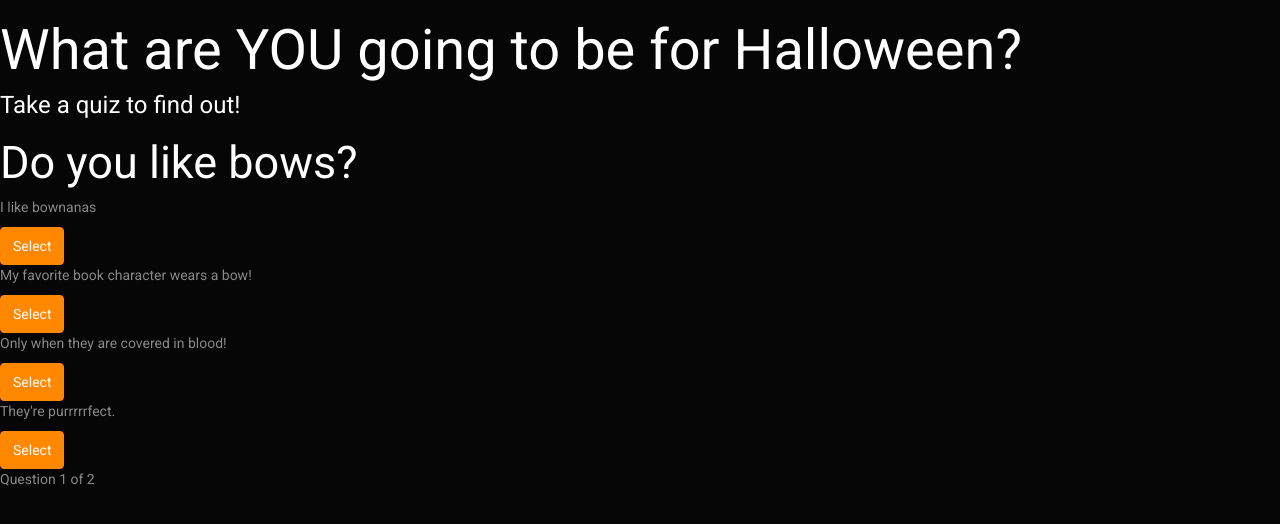
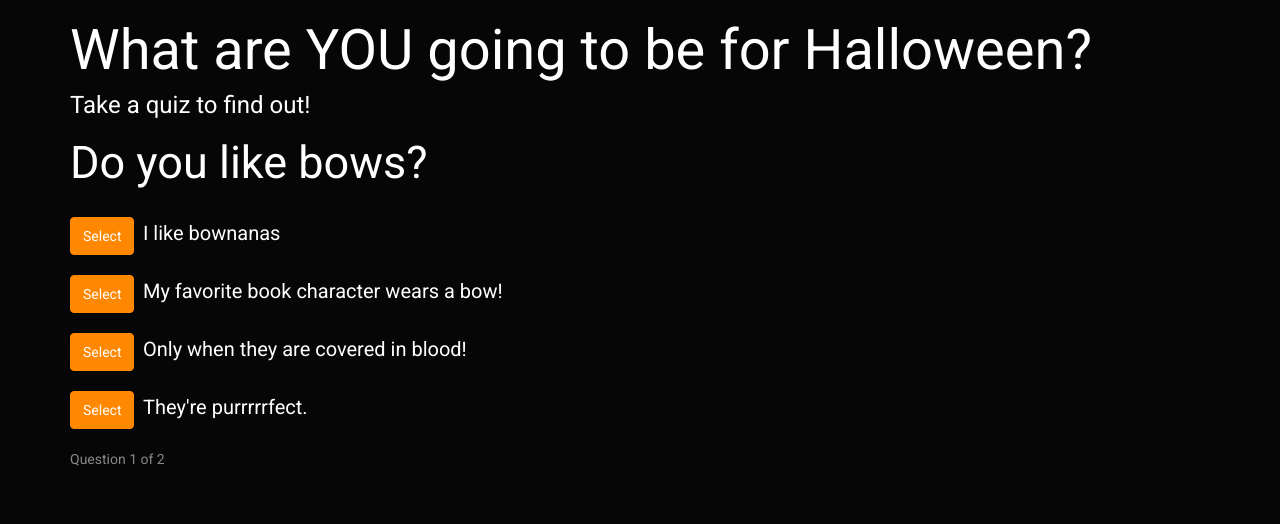
Before and after one commit to Summer-Rose/JavaScript-Halloween-Quiz, a plain HTML site: page index.html in a window 1280 px wide. Drawn offline with Linux system fonts and the light colour scheme.

Commit message:
Update question and choice display

```diff
--- a/index.html
+++ b/index.html
@@ -8,22 +8,32 @@
     <title>TITLE GOES HERE</title>
   </head>
   <body>
+    <div class="container">
     <h1>What are YOU going to be for Halloween?</h1>
     <h4>Take a quiz to find out!</h4>
 
 
     <div id="quiz">
-      <h2 id="question"></h2>
-      <p id="choice0"></p>
-      <button id="selection0" class="btn btn-warning">Select</button>
-      <p id="choice1"></p>
-      <button id="selection1" class="btn btn-warning">Select</button>
-      <p id="choice2"></p>
-      <button id="selection2" class="btn btn-warning">Select</button>
-      <p id="choice3"></p>
-      <button id="selection3" class="btn btn-warning">Select</button>
+      <h2 id="question"></h2><br>
+      <div>
+        <button id="selection0" class="btn btn-warning selection">Select</button>
+        <h5 id="choice0" class="choice"></h5>
+      </div><br>
+      <div>
+        <button id="selection1" class="btn btn-warning selection">Select</button>
+        <h5 id="choice1" class="choice"></h5>
+      </div><br>
+      <div>
+        <button id="selection2" class="btn btn-warning selection">Select</button>
+        <h5 id="choice2" class="choice"></h5>
+      </div><br>
+      <div>
+        <button id="selection3" class="btn btn-warning selection">Select</button>
+        <h5 id="choice3" class="choice"></h5>
+      </div><br>
 
       <p id="progress">Question x of y</p>
     </div>
   </body>
+</div>
 </html>
```
